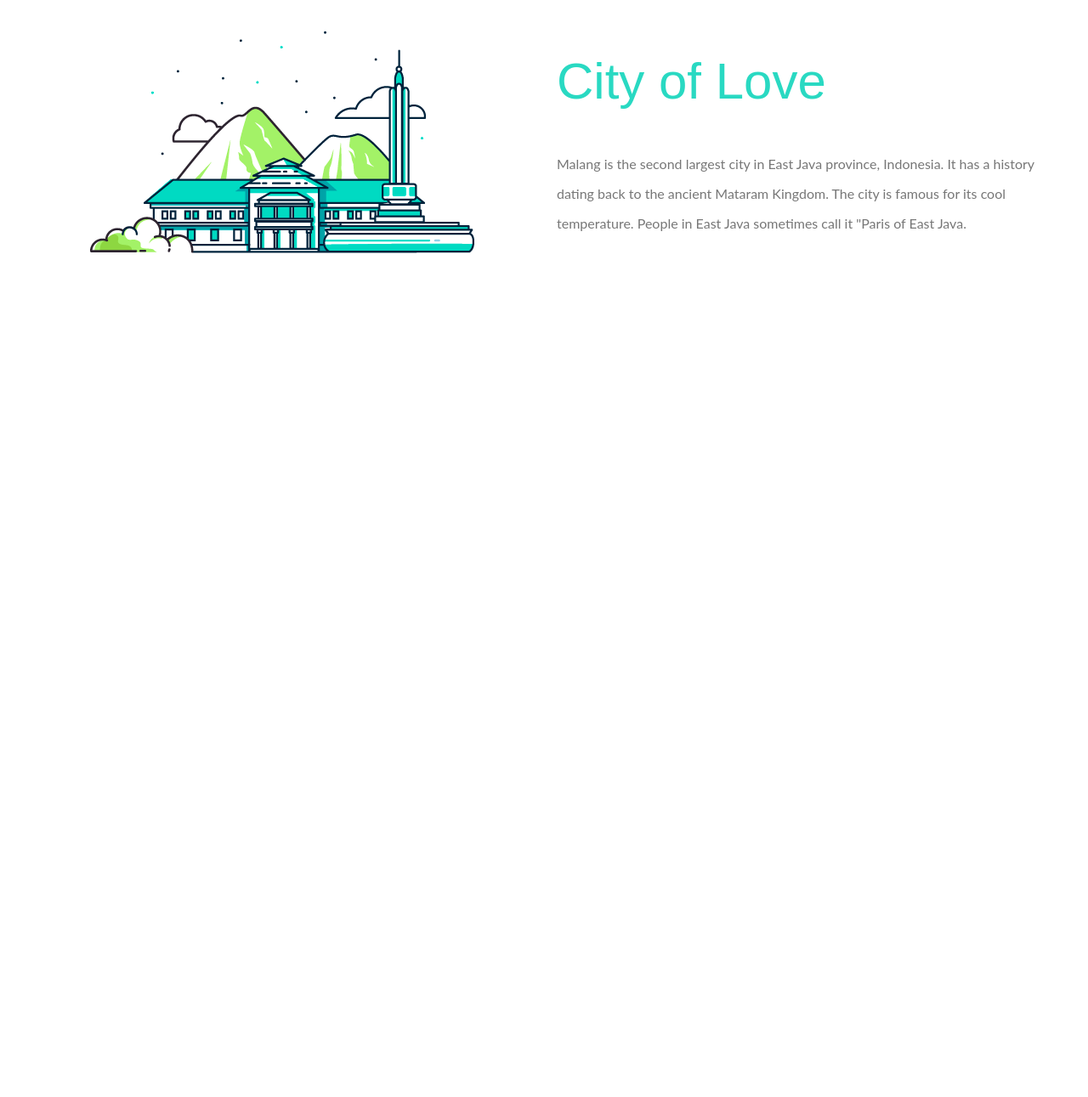
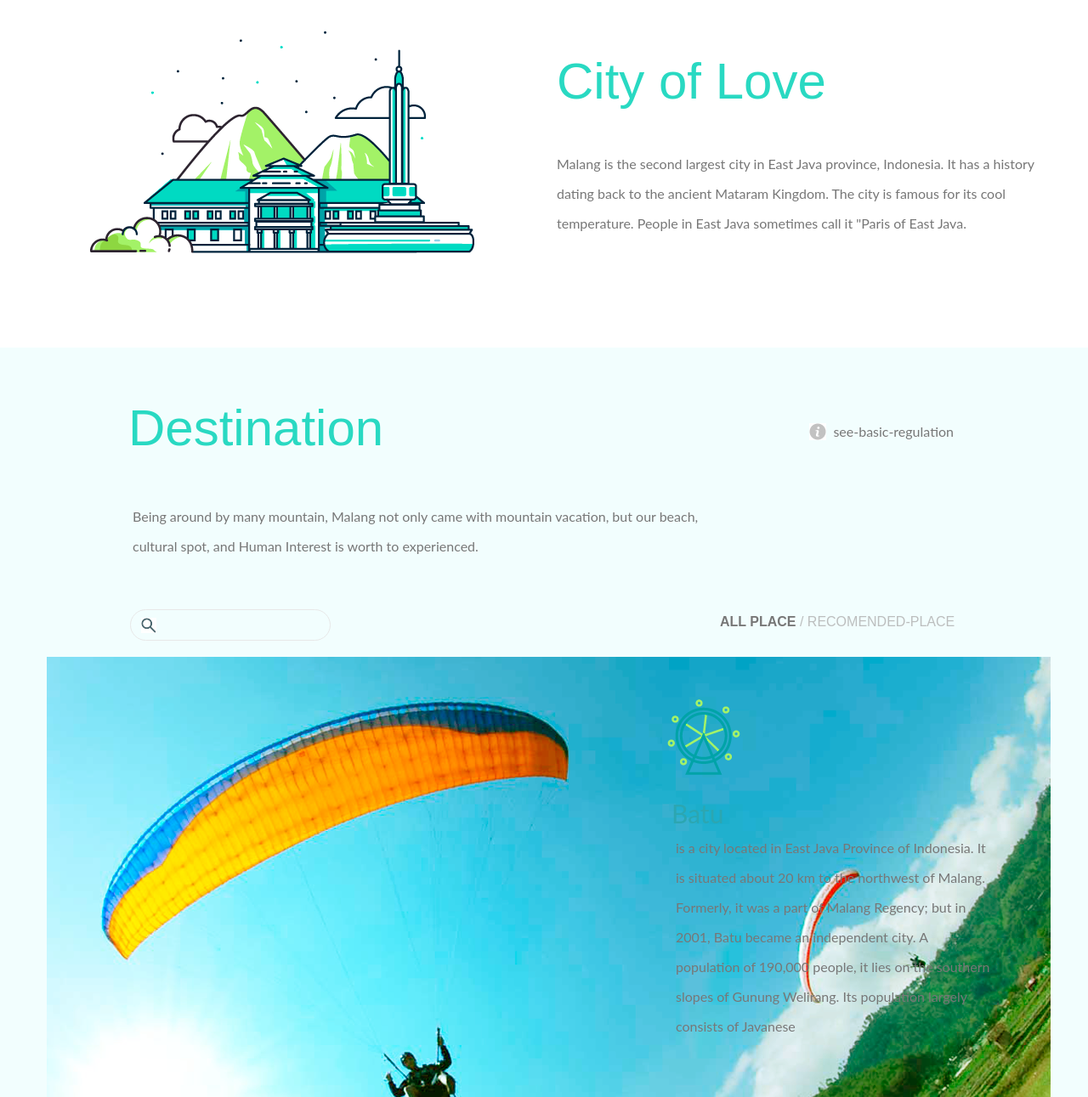
Before and after one commit to grigtatevik/lets_get_lost, a plain HTML site: page index.html in a window 1280 px wide. Shown: the part 774-2065 px from the top of the page at 85% size. Before the commit the page ends 1074 px from the top, so only its background shows below. Drawn offline with Linux system fonts and the light colour scheme; a web font is replaced by a local one.

Commit message:
баут

```diff
--- a/index.html
+++ b/index.html
@@ -31,7 +31,7 @@
 
     </div>
 
-    <div class="about  clearfix">
+    <div class="about">
         <div class="content clearfix">
             <div class="vector-smart-obiject"></div>
             <div class="about-text">
@@ -45,10 +45,45 @@
         </div>
     </div>
 
-    <div class="destantion">
+    <div class="destination">
+        <div class="content">
+            <div class="clearfix">
+                <div class="destination-text">
+                <div class="destination-name">Destination</div>
+                <div class="text">
+                    Being around by many mountain, Malang not only came with mountain vacation, but our beach,
+                    cultural spot, and Human Interest is worth to experienced.
+                </div>
+            </div>
+            <div class="see-basic-regulation">
+                <div class="see-basic-regulation-image" style="background-image: url(./images/forma.png)"></div>
+                <div class="see-basic-regulation-text">see-basic-regulation</div>
+            </div>
+            </div>
+            <div class="clearfix">
+                <input class="search" type="text" />
+                <div class="all-recomended-place">
+                    <div><span class="active">ALL PLACE</span> / RECOMENDED-PLACE</div>
+                </div>
+            </div>
+            <div class="batu clearfix">
+                <div class="batu-right">
+                    <div class="batu-image"></div>
+                    <div class="name-batu">Batu</div>
+                    <div class="batu-text">
+                        is a city located in East Java Province of Indonesia.
+                        It is situated about 20 km to the northwest of Malang.
+                        Formerly, it was a part of Malang Regency; but in
+                        2001, Batu became an independent city.
+                        A population of 190,000 people, it lies on the
+                        southern slopes of Gunung Welirang. Its population
+                        largely consists of Javanese
+                    </div>
+                </div>
+            </div>
+        </div>
     </div>
 
-    </div>
 
     <div class="proverka"></div>
 </body>
--- a/style.css
+++ b/style.css
@@ -142,11 +142,7 @@ html, body {
     opacity: 0.7;
 }
 
-.clearfix::after {
-    content: "";
-    display: block;
-    clear: both;
-}
+
 
 .vector-smart-obiject {
     float: left;
@@ -176,6 +172,123 @@ html, body {
     line-height: 35px;
 }
 
+.destination {
+    background-color: #f2fefe;
+    margin-top: 109px;
+}
+
+.destination-text {
+    float: left;
+    margin: 84px 0 0px 96px;
+    width: 675px;
+}
+
+.destination-text .text {
+    font-size: 16px;
+    color: #777777;
+    font-family: 'Lato', sans-serif;
+    line-height: 35px;
+    margin: 75px 0 0 5px;
+}
+
+.destination-name {
+    font-size: 60px;
+    font-family: 'Elephant', sans-serif;
+    color: #29d9c2;
+}
+
+.see-basic-regulation {
+    float: right;
+    margin: 89px 82px 0 0;
+}
+
+.see-basic-regulation-image {
+    width: 20px;
+    height: 20px;
+    position: absolute;
+}
+
+.see-basic-regulation-text {
+    font-family: 'Lato', sans-serif;
+    font-size: 16px;
+    color: #777777;
+    padding: 21px;
+    margin: -22px 0 0 7px;
+}
+
+.search {
+    height: 15px;
+    width: 154px;
+    border: 1px solid #e8e8e8;
+    padding: 10px 40px;
+    float: left;
+    margin: 57px 0 0 98px;
+    border-radius: 20px;
+    background: url("./images/search.png") no-repeat;
+    background-size: 18px 18px;
+    background-position: 12px;
+}
+
+ .all-recomended-place {
+    float: right;
+    font-size: 16px;
+    color: #bcbebe;
+    width: 287px;
+    height: 15px;
+    margin: 61px 91px 0 0;
+}
+
+.active {
+    font-weight: bold;
+    color: #777777;
+}
+
+.batu-right {
+    float: right;
+    width: 470px;
+}
+
+.batu {
+    background-image: url("./images/batu.png");
+    width: 1181px;
+    height: 518px;
+    margin: 19px 0 32px 0;
+
+}
+
+.batu-text {
+    width: 373px;
+    font-size: 16px;
+    font-family: 'Lato', sans-serif;
+    color: #777777;
+    line-height: 35px;
+    margin: 68px 0 0 29px;
+}
+
+.name-batu {
+    font-size: 30px;
+    font-family: 'Lato', sans-serif;
+    float: left;
+    color: #2ca6b1;
+    margin: 34px 0px 0 24px;
+}
+
+.batu-image {
+    width: 86px;
+    height: 89px;
+    background-image: url("./images/batu-image.png");
+    margin: 50px 0 0 19px;
+}
+
+
+
+
+.clearfix::after {
+    content: "";
+    display: block;
+    clear: both;
+}
+
 .proverka {
     position: absolute;
     background-image: url("./images/proverka.jpg");
```
Also changed, not shown: images/batu-image.png (added), images/batu.png (added), images/forma.png (added), images/search.png (added), 1 other file.
